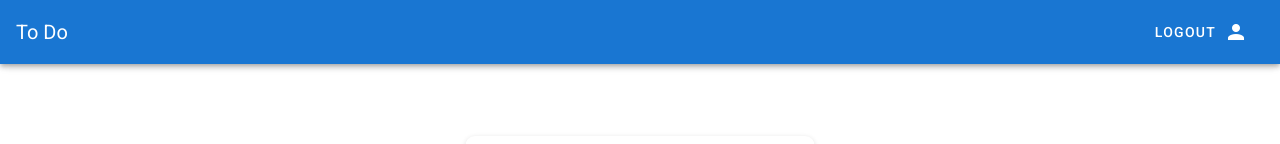
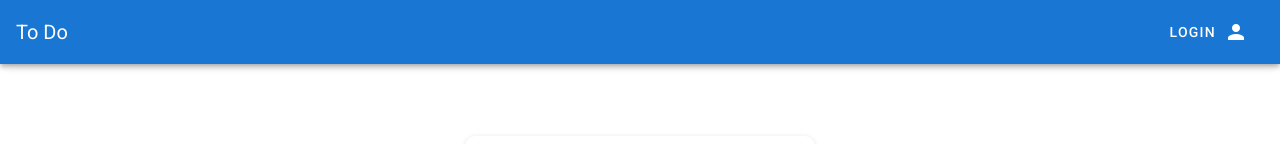
Before and after one commit to cris476/FrontedTodo, a Vue app: page /login in a window 1280 px wide. Shown: the top 144 px of the page. Built offline with nearby package versions, Linux system fonts and the light colour scheme.

Commit message:
sistema de logout y manejo de errores

```diff
--- a/src/App.vue
+++ b/src/App.vue
@@ -1,15 +1,20 @@
 <template>
   <v-app>
-
     <v-app-bar app color="primary" dark>
       <v-toolbar-title class="text">To Do</v-toolbar-title>
       <v-spacer></v-spacer>
-      <v-btn text @click="logout">
+      <v-btn v-if="isLoggedIn" text @click="logout">
         <span class="mr-2">Logout</span>
+        <v-icon>mdi-logout</v-icon>
+      </v-btn>
+      <v-btn v-else text @click="login">
+        <span class="mr-2">Login</span>
         <v-icon>mdi-account</v-icon>
       </v-btn>
+      <v-snackbar v-model="showError" color="red" top timeout="3000">
+        {{ errorMessage }}
+      </v-snackbar>
     </v-app-bar>
-
     <v-main>
       <router-view></router-view>
     </v-main>
@@ -17,7 +22,50 @@
 </template>
 
 <script>
+import { logout } from './Service/authService';
+
 export default {
   name: 'App',
+  data() {
+    return {
+      errorMessage: "",
+      showError: false,
+      isLoggedIn: false,
+    };
+  },
+  created() {
+    this.$root.$on("loginSuccess", () => {
+      this.checkAuth();
+    });
+  },
+  methods: {
+    checkAuth() {
+      this.isLoggedIn = !!localStorage.getItem("token");
+    },
+    async logout() {
+
+      try {
+        const response = await logout();
+
+        if (response && response.data) {
+          localStorage.removeItem("token");
+          this.isLoggedIn = false;
+          this.$router.push('/login');
+        }
+      } catch (error) {
+        if (error.response) {
+          this.showErrorMessage(error.response.data.errors.message[0]);
+        }
+      }
+    },
+    login() {
+      this.$router.push('/login');
+    },
+    showErrorMessage(message) {
+      this.errorMessage = message;
+      this.showError = true;
+    }
+  },
+
 };
 </script>
--- a/src/views/LoginView.vue
+++ b/src/views/LoginView.vue
@@ -42,6 +42,7 @@ export default {
                 const response = await login(loginData);
                 if (response && response.data.validation) {
                     localStorage.setItem("token", response.data.access_token)
+                    this.$root.$emit("loginSuccess");
                     this.$router.push('/todoView');
                 }
             } catch (error) {
```
